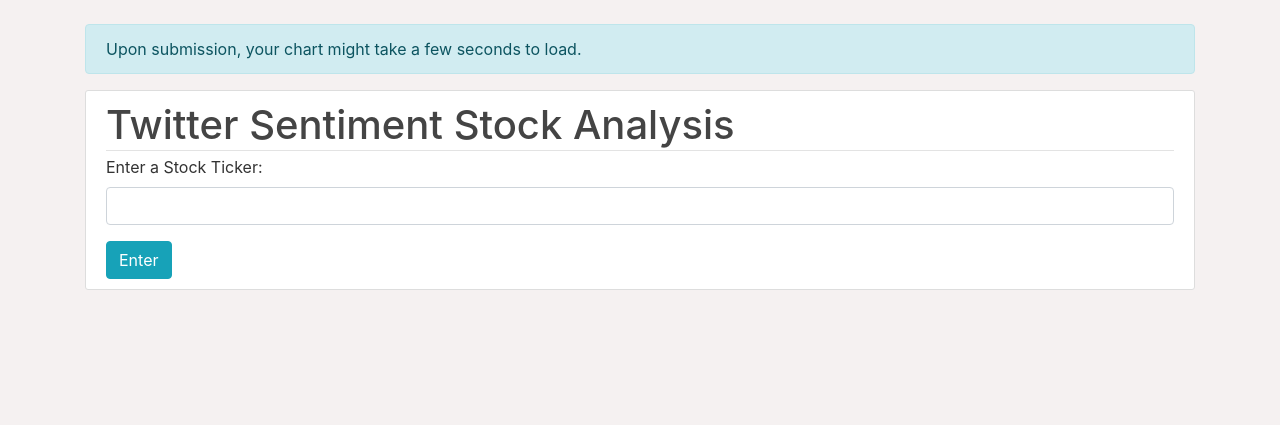
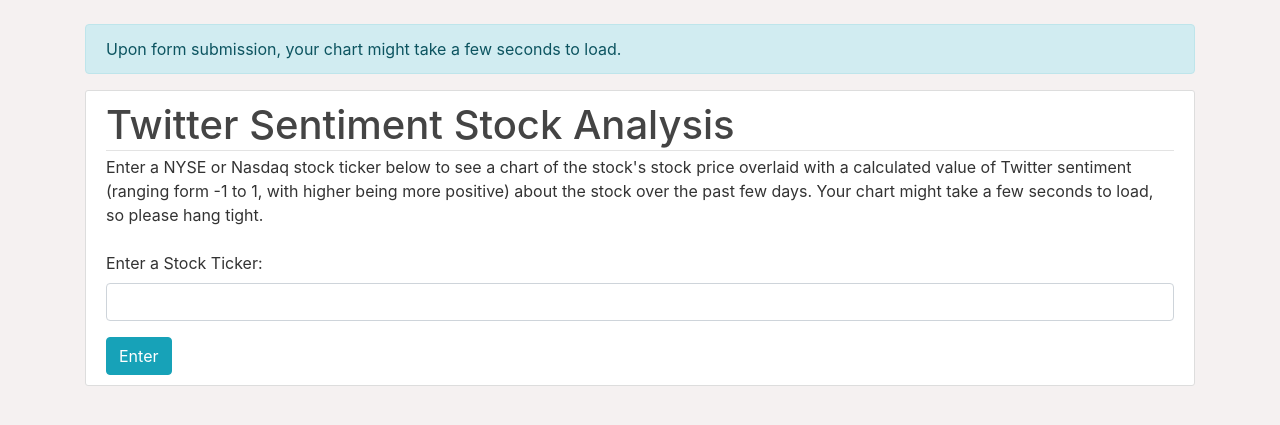
Before and after one commit to rohanxg0072/twitter_stock_analysis, a Flask app: page / in a window 1280 px wide. Shown: the part 56-481 px from the top of the page. Run offline with Flask 2, Linux system fonts and the light colour scheme; some libraries are stand-ins or nearby versions.

Commit message:
changed main page

```diff
--- a/flasksite/static/main.css
+++ b/flasksite/static/main.css
@@ -29,7 +29,7 @@
     padding: 10px 20px;
     border: 1px solid #dddddd;
     border-radius: 3px;
-    margin-bottom: 20px;
+    margin-bottom: 10px;
   }
 
 .article-title {
--- a/flasksite/templates/twitter.html
+++ b/flasksite/templates/twitter.html
@@ -4,7 +4,13 @@
 {% block content %}
   <div class="content-section">
     <h1 class="article-metadata">Twitter Sentiment Stock Analysis</h1>
-        {{ wtf.quick_form(form, button_map={'submit':'info'}) }}
+        Enter a NYSE or Nasdaq stock ticker below to see a chart of the stock's stock price overlaid with a calculated value of Twitter sentiment (ranging form -1 to 1, with higher being more positive) about the stock over the past few days. Your chart might take a few seconds to load, so please hang tight.
+
+      <br><br>
+
+    <div>
+      {{ wtf.quick_form(form, button_map={'submit':'info'}) }}
+    </div>
   </div>
 
   {% if chart_url %}
--- a/flasksite/twitter/routes.py
+++ b/flasksite/twitter/routes.py
@@ -12,7 +12,7 @@
 
     form = StockForm()
     chart_url = None
-    flash("Upon submission, your chart might take a few seconds to load.", "info")
+    flash("Upon form submission, your chart might take a few seconds to load.", "info")
     if form.validate_on_submit():
         sentiments_times = get_sentiments_times(form.stock.data)
         prices = get_prices(sentiments_times[1], (form.stock.data))
```
